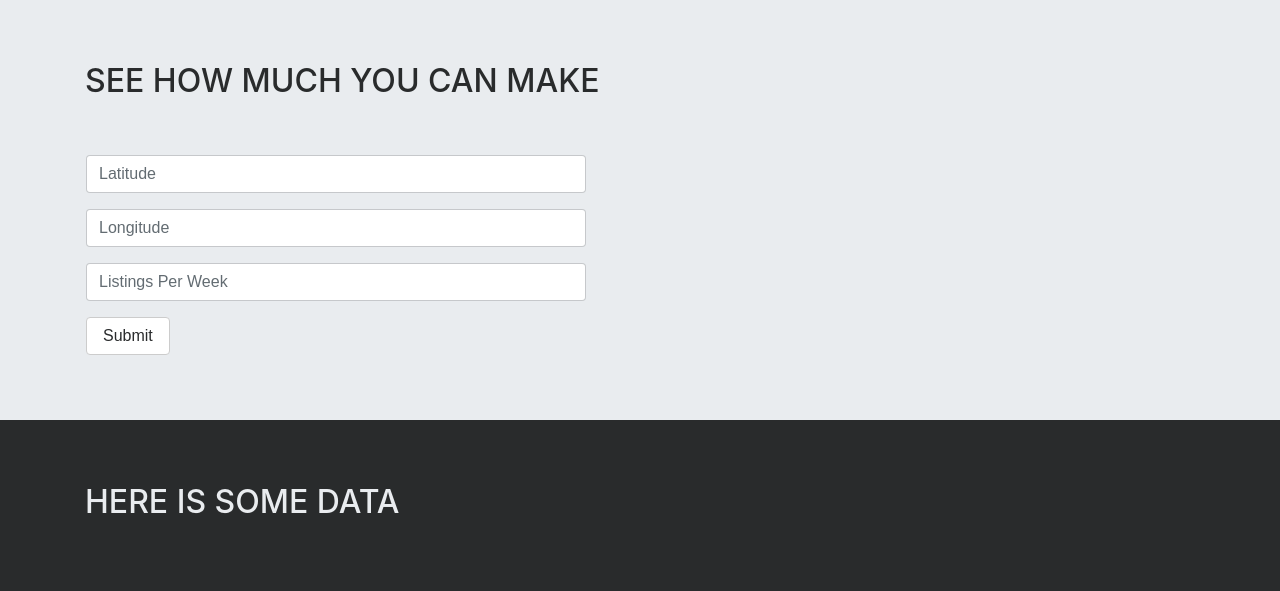
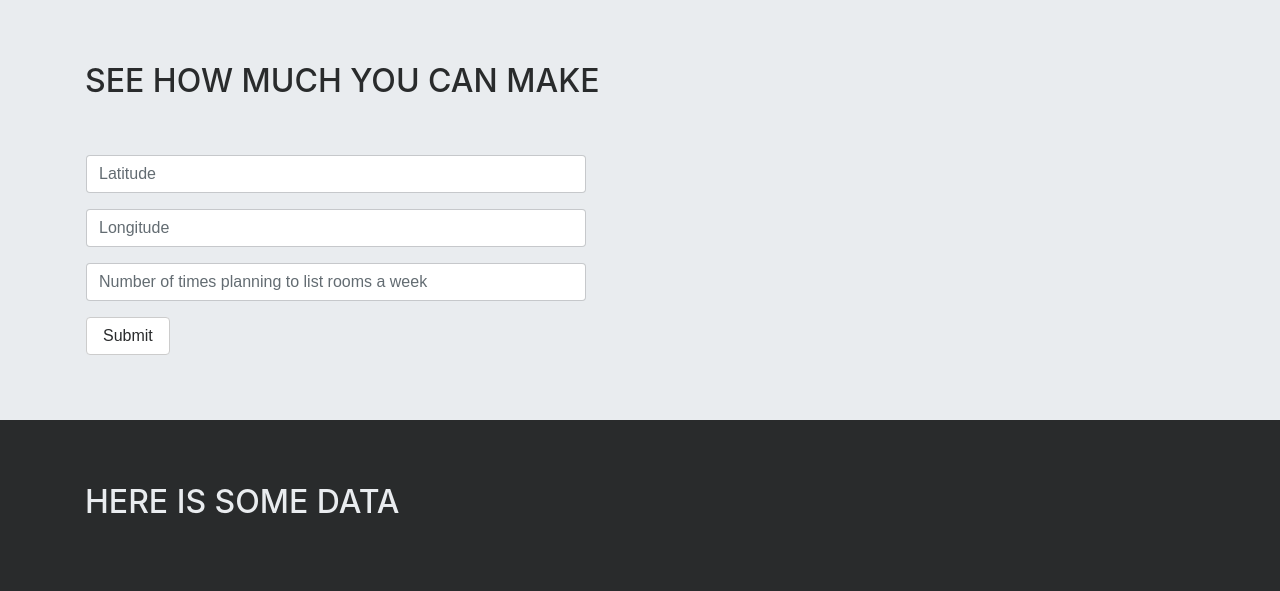
Before and after one commit to ThatGuyNamedTim/CapitalOneAirbnb, a Flask app: template templates/index.html in a window 1280 px wide. Shown: the part 454-1045 px from the top of the page. Run offline with Flask 2, Linux system fonts and the light colour scheme; the template is opened without the code that fills it, so the values that code supplies are empty; some libraries are stand-ins or nearby versions.

Commit message:
add form control correct

```diff
--- a/templates/index.html
+++ b/templates/index.html
@@ -58,13 +58,13 @@
                 <td>
                     <form method="POST" action="/" enctype="multipart/form-data" id="inputForm">
                         <div class="form-group">
-                            <input type="number" class="form-control" min = name="latitudeIn" min = "37.6" max = "37.8" step = "any" placeholder="Latitude">
+                            <input type="number" step = "any" min = "37.6" max = "37.8" class="form-control" name="latitudeIn" placeholder="Latitude">
                         </div>
                         <div class="form-group">
-                            <input type="number" class="form-control" name="longitudeIn" min="-122.5" max="-122.3" step = "any" placeholder="Longitude">
+                            <input type="number" step = "any" min = "-122.5" max = "-122.3" class="form-control" name="longitudeIn" placeholder="Longitude">
                         </div>
                         <div class="form-group">
-                            <input type="number" class="form-control" name="numHostWeek" min = "1" max = "7" placeholder="Listings Per Week">
+                            <input type="number" class="form-control" min = "1" max = "7" name="numHostWeek" placeholder="Number of times planning to list rooms a week">
                         </div>
                         <button type="submit" class="btn btn-secondary">Submit</button>
                     </form>
@@ -72,7 +72,7 @@
                     {% if givenLocationCost is defined %}
                 </td>
                 <td id = "output">
-                    <div id='output'>
+                    <div id="output">
                         <table class="table">
                             <thead class="thead-inverse">
                                 <tr>
```
Also changed, not shown: 1 other file.
